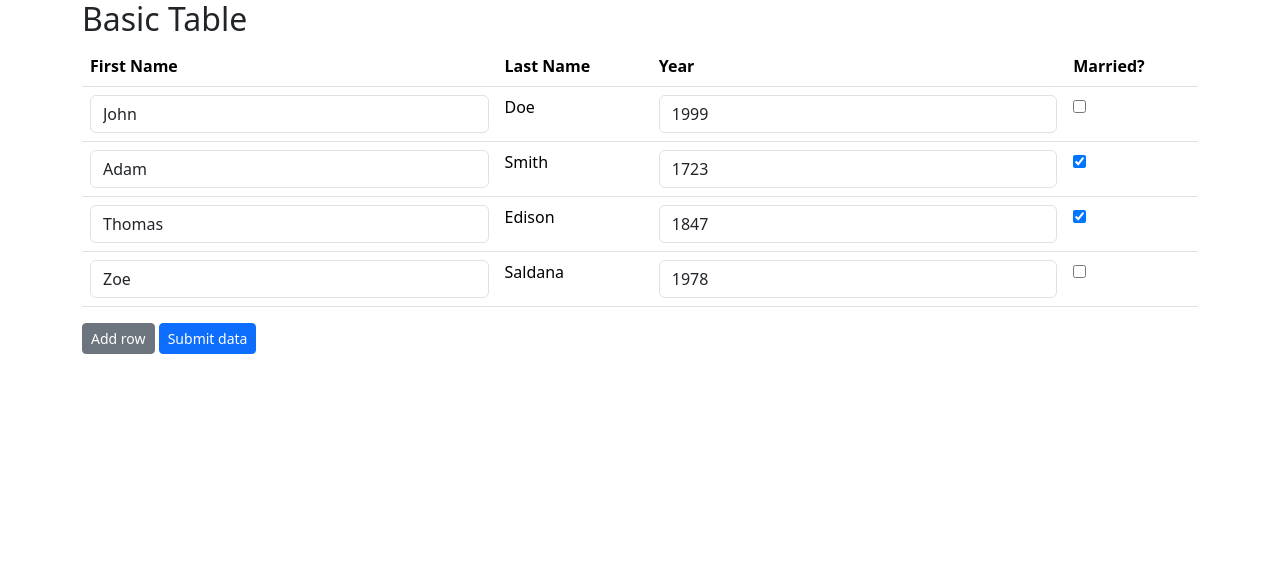
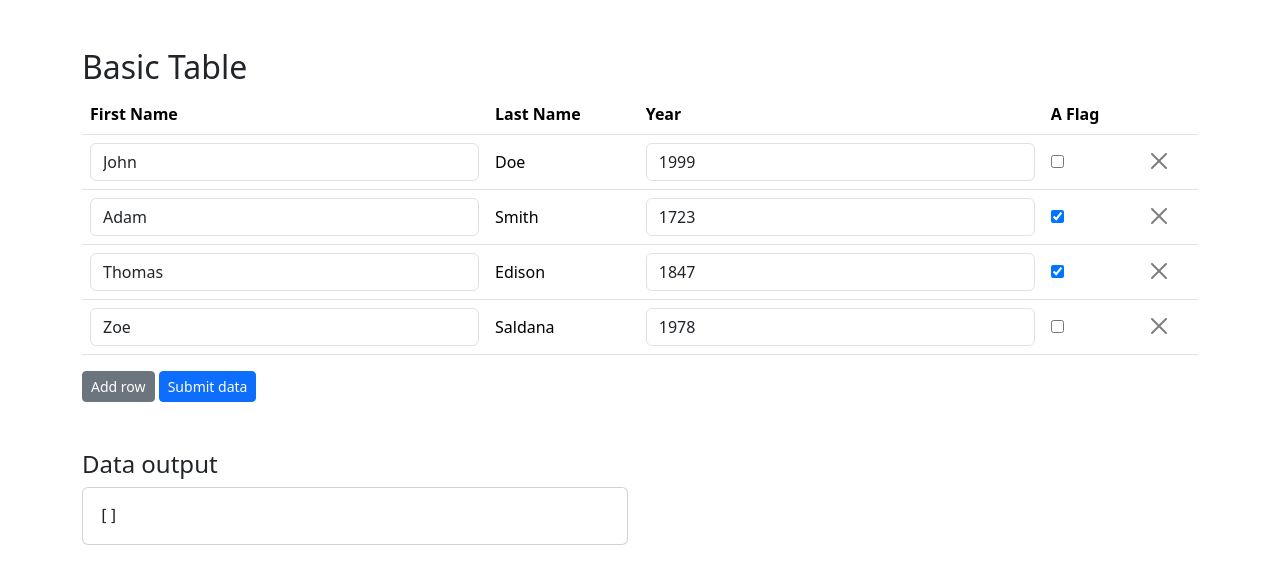
Before and after one commit to enkryptor/simple-js-table, a plain HTML site: page index.html in a window 1280 px wide. Both pictures are taken after a click on the button "Submit data". Drawn offline with nearby package versions, Linux system fonts and the light colour scheme.

Commit message:
click handler, row deletion

```diff
--- a/app.js
+++ b/app.js
@@ -5,10 +5,16 @@ import data from "./data.js";
 const tableElement = document.querySelector('#table-body');
 const rowTemplate = document.querySelector('#row-template');
 const addRowButton = document.querySelector('#add-row-button');
+const submitButton = document.querySelector('#submit-button');
+const dataOutput =  document.querySelector('#data-output');
 
 const table = new TemplateTable(rowTemplate);
 addRowButton.addEventListener('click', () => table.addRow());
+submitButton.addEventListener('click', () => {
+    const data = table.getData();
+    const text = document.createTextNode(JSON.stringify(data));
+    dataOutput.replaceChildren(text);
+});
 
 table.attach(tableElement);
-
-table.load(data);
+table.setData(data);
--- a/data.js
+++ b/data.js
@@ -1,8 +1,8 @@
 const data = [
-    { firstName: "John", lastName: "Doe", year: 1999, married: false, list: [1,2,3] },
-    { firstName: "Adam", lastName: "Smith", year: 1723, married: true, list: [] },
-    { firstName: "Thomas", lastName: "Edison", year: 1847, married: true, list: [] },
-    { firstName: "Zoe", lastName: "Saldana", year: 1978, married: false, list: [1,2] },
+    { firstName: "John", lastName: "Doe", year: 1999, flag: false, list: [1,2,3] },
+    { firstName: "Adam", lastName: "Smith", year: 1723, flag: true, list: [] },
+    { firstName: "Thomas", lastName: "Edison", year: 1847, flag: true, list: [] },
+    { firstName: "Zoe", lastName: "Saldana", year: 1978, flag: false, list: [1,2] },
 ];
 
 export default data;
--- a/index.html
+++ b/index.html
@@ -13,23 +13,20 @@
   </head>
   <body>
     <main class="container">
-      <h2>Basic Table</h2>
-      <table class="table">
+      <h2 class="mt-5">Basic Table</h2>
+      <table class="table align-middle">
         <thead>
           <tr>
             <th scope="col">First Name</th>
             <th scope="col">Last Name</th>
             <th scope="col">Year</th>
-            <th scope="col">Married?</th>
+            <th scope="col">A Flag</th>
+            <th scope="col"></th>
           </tr>
         </thead>
         <tbody id="table-body">
         </tbody>
       </table>
-      <button id="add-row-button" type="button" class="btn btn-secondary btn-sm">Add row</button>
-
-      <button id="add-row-button" type="button" class="btn btn-primary btn-sm">Submit data</button>
-
       <template id="row-template">
         <tr>
           <td>
@@ -42,11 +39,26 @@
             <input name="year" type="number" class="form-control">
           </td>
           <td>
-            <input name="married" type="checkbox" class="form-control-checkbox">
+            <input name="flag" type="checkbox" class="form-control-checkbox">
+          </td>
+          <td>
+            <button name="delete" type="button" class="btn-close"></button>
           </td>
         </tr>
       </template>
 
+      <button id="add-row-button" type="button" class="btn btn-secondary btn-sm">Add row</button>
+
+      <button id="submit-button" type="button" class="btn btn-primary btn-sm">Submit data</button>
+
+      <h4 class="mt-5">Data output</h4>
+      <div class="row">
+        <div class="col">
+          <div id="data-output" class="font-monospace card p-3"></div>
+        </div>
+        <div class="col"></div>
+      </div>
+
     </main>
   </body>
 </html>
--- a/tables.js
+++ b/tables.js
@@ -1,24 +1,44 @@
+function clickListener(event) {
+    const target = event.target;
+    if (target.getAttribute("name") === "delete") {
+        const tableRow = target.closest("tr");
+        if (tableRow.dataset.index >= 0) {
+            this.data.splice(tableRow.dataset.index, 1);
+            this.redraw();
+        } else {
+            console.warn("Can't find the row index.");
+        }
+    }
+}
+
 export class TemplateTable {
     constructor(rowTemplate) {
         this.template = rowTemplate;
         this.rows = [];
         this.data = [];
         this.root = null;
+        this.clickListener = clickListener.bind(this);
     }
 
     attach(root) {
         this.root = root;
+        this.root.addEventListener('click', this.clickListener)
         this.redraw();
     }
 
     detach() {
         this.redraw();
+        this.root.removeEventListener('click', this.clickListener)
         this.root = null;
     }
 
-    load(data) {
+    setData(data) {
         this.data = data;
         this.redraw();
+    }
+
+    getData() {
+        return []; // TODO return table data
     }
 
     addRow() {
@@ -27,27 +47,24 @@ export class TemplateTable {
     }
 
     redraw() {
-        const rows = this.generateRows(this.data);
+        const rows = this.data.map((record, index) => createRow(record, index, this.template));
         this.root.replaceChildren(...rows)
     }
-
-    generateRows(data) {
-        return data.map((record) => this.createRow(record));
 }
 
-    createRow(record) {
-        const row = this.template.content.firstElementChild.cloneNode(true);
+function createRow(record, index, template) {
+    const row = template.content.firstElementChild.cloneNode(true);
+    row.dataset.index = index;
     for (const field in record) {
         const value = record[field]
         const element = row.querySelector(`[name=${field}]`);
         if (!element) {
-                console.warn(`Cannot find field "${field}"!`);
+            console.warn(`Column "${field}" not found.`);
         } else {
             setValue(element, value);
         }
     }
     return row;
-    }
 }
 
 function setValue(element, value) {
@@ -62,3 +79,7 @@ function setValue(element, value) {
         element.replaceChildren(text);
     }
 }
+
+function getValue(element) {
+    return "-";
+}
```
Lines whose indentation alone changed are shown as unchanged.
